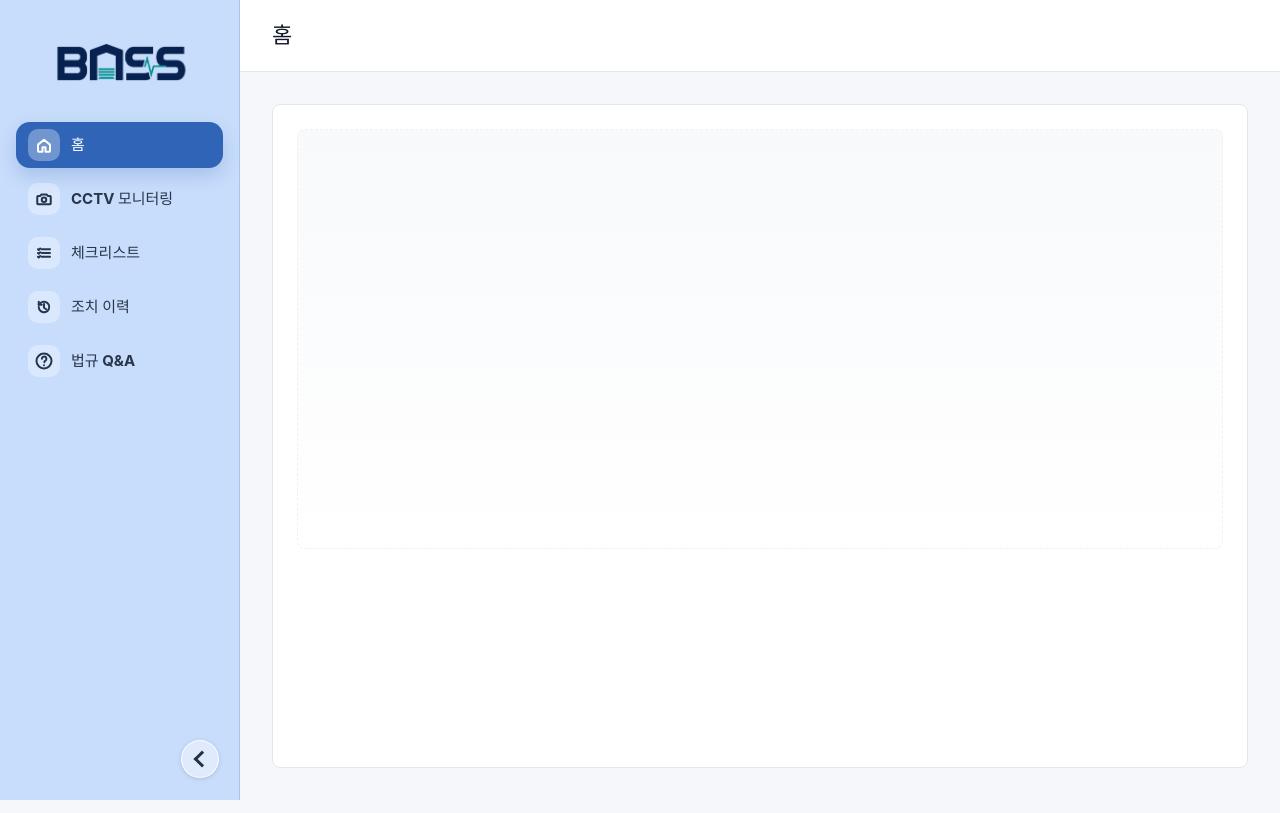
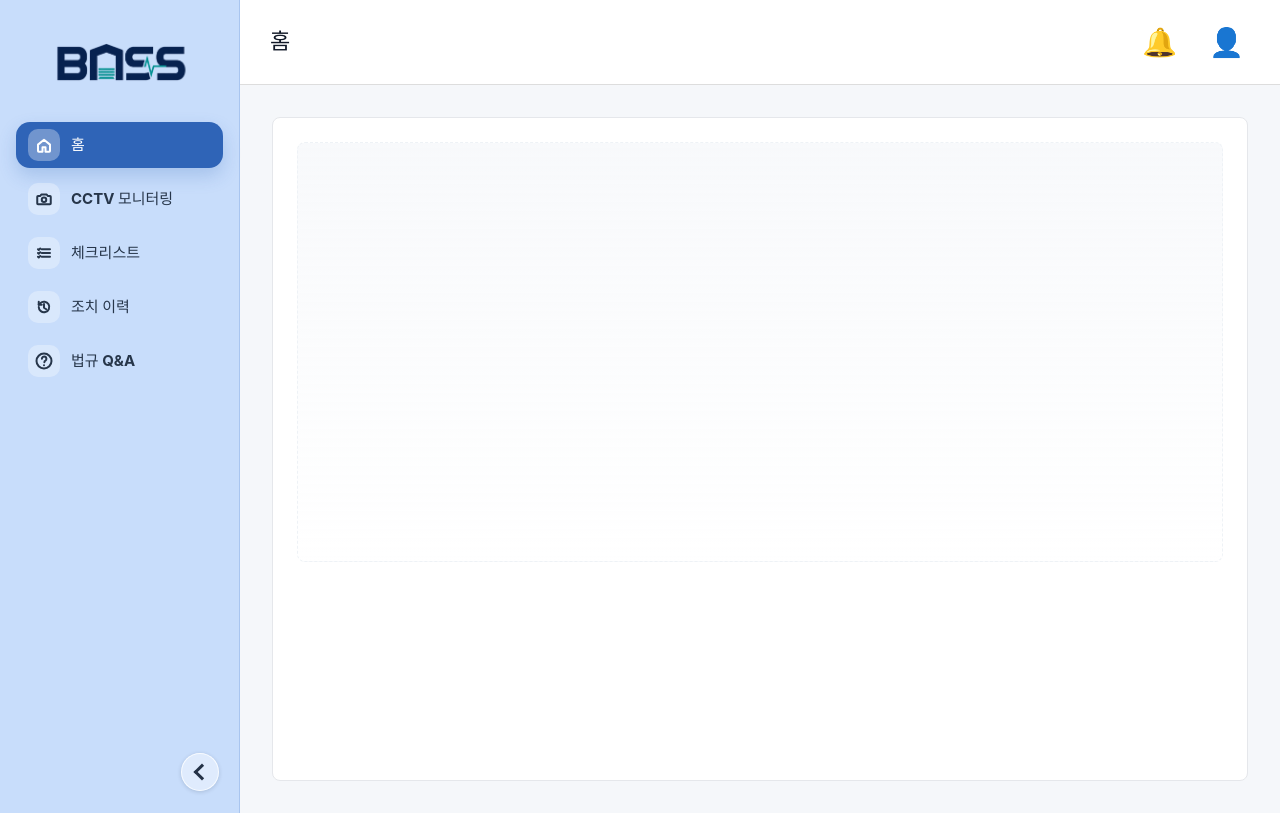
Before and after one commit to aivle-team03/frontend, a React (Vite) app: page /mypage in a window 1280 px wide. Built offline with nearby package versions, Linux system fonts and the light colour scheme.

Commit message:
마이페이지 jsx,css파일 생성, Header.css 생성, 헤더에 알림, 프로필 버튼 추가 후 프로필 드롭다운(마이페이지, 로그아웃) 생성

```diff
--- a/src/components/layout/Header.jsx
+++ b/src/components/layout/Header.jsx
@@ -1,7 +1,37 @@
+import React, { useState } from "react";
+import "../../styles/Header.css";
+
 function Header({ title }) {
+  const [isOpen, setIsOpen] = useState(false);
+
   return (
     <header className="app-header">
       <h1>{title}</h1>
+      <div className="header-icons">
+        <button className="icon-btn">🔔</button>
+        {/* icon은 추후에 react-icons로 교체 예정 */}
+
+        <div className="profile-menu">
+          <button
+          className="icon-btn"
+          onClick={() => setIsOpen(!isOpen)}
+          // 클릭하면 isOpen값이 반대로 바뀐다
+          >
+            👤
+          </button>
+          {isOpen && (
+            // isOpen이 true일때 다음내용을 보여줘라
+          <div className="dropdown">
+            <div className="dropdown-item">
+              <div>마이페이지</div>
+            </div>
+            <div className="dropdown-item">
+              <div>로그아웃</div>
+            </div>
+          </div>
+          )}
+        </div>
+      </div>
     </header>
   )
 }
--- /dev/null
+++ b/src/styles/Header.css
@@ -0,0 +1,67 @@
+.app-header {
+  display: flex;
+  justify-content: space-between;
+  align-items: center;
+}
+
+.header-icons {
+  display: flex;
+  gap: 16px;
+}
+
+.icon-btn {
+  border: none;
+  background: none;
+  cursor: pointer;
+}
+
+.app-header {
+  display: flex;
+  justify-content: space-between;
+  align-items: center;
+  padding: 20px 30px;
+  background: white;
+  border-bottom: 1px solid #ddd;
+}
+
+.header-icons {
+  display: flex;
+  align-items: center;
+  gap: 20px;
+}
+
+.icon-btn {
+  background: none;
+  border: none;
+  cursor: pointer;
+  font-size: 28px;
+}
+
+.profile-menu {
+  position: relative;
+}
+
+.dropdown {
+  position: absolute;
+  top: 45px;
+  right: 0;
+
+  width: 140px;
+
+  background: white;
+  border: 1px solid #ddd;
+  border-radius: 10px;
+
+  box-shadow: 0 4px 12px rgba(0, 0, 0, 0.1);
+
+  overflow: hidden;
+}
+
+.dropdown-item {
+  padding: 12px 16px;
+  cursor: pointer;
+}
+
+.dropdown-item:hover {
+  background: #f5f5f5;
+}
```
Also changed, not shown: src/pages/MyPage.jsx (added, +25 -0 lines), src/styles/MyPage.css (added, +32 -0 lines).
